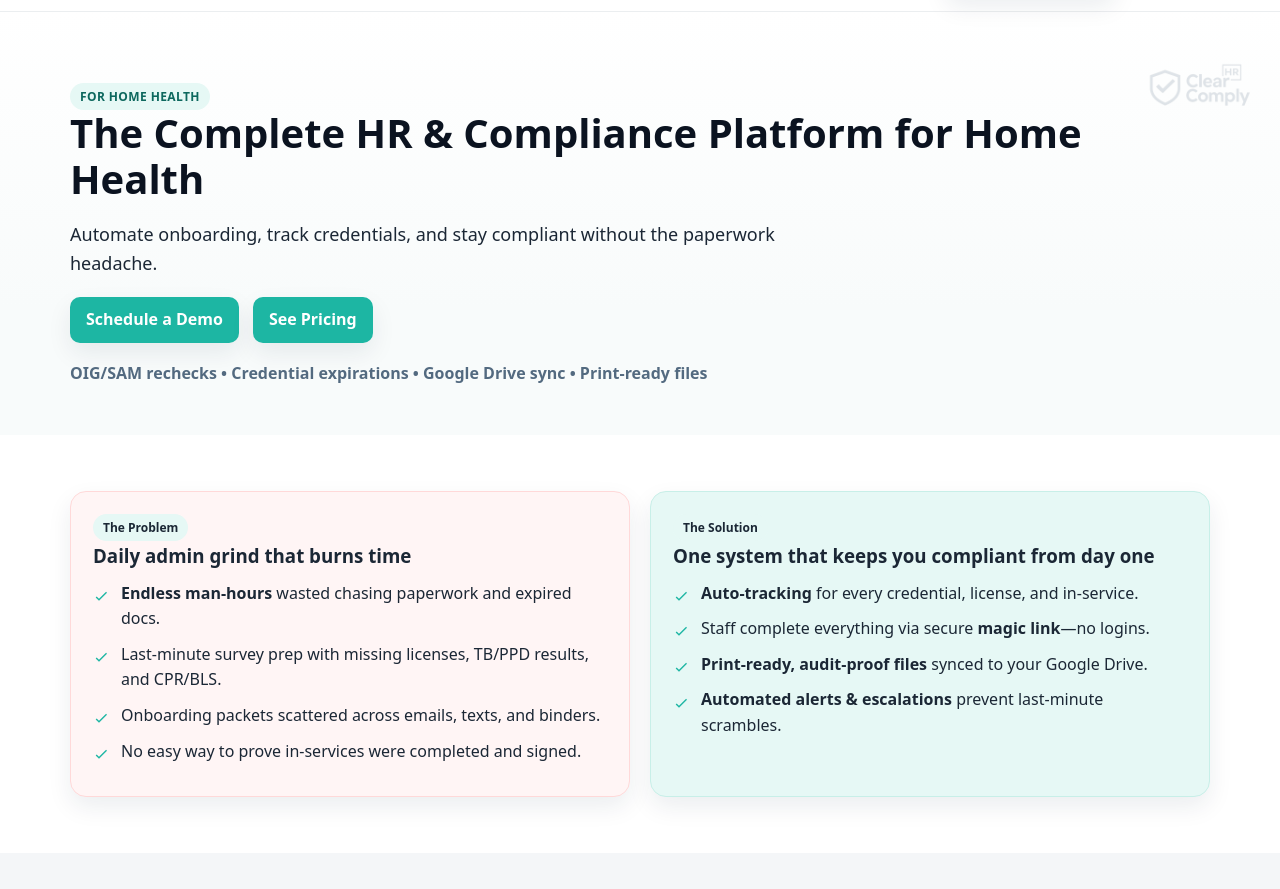
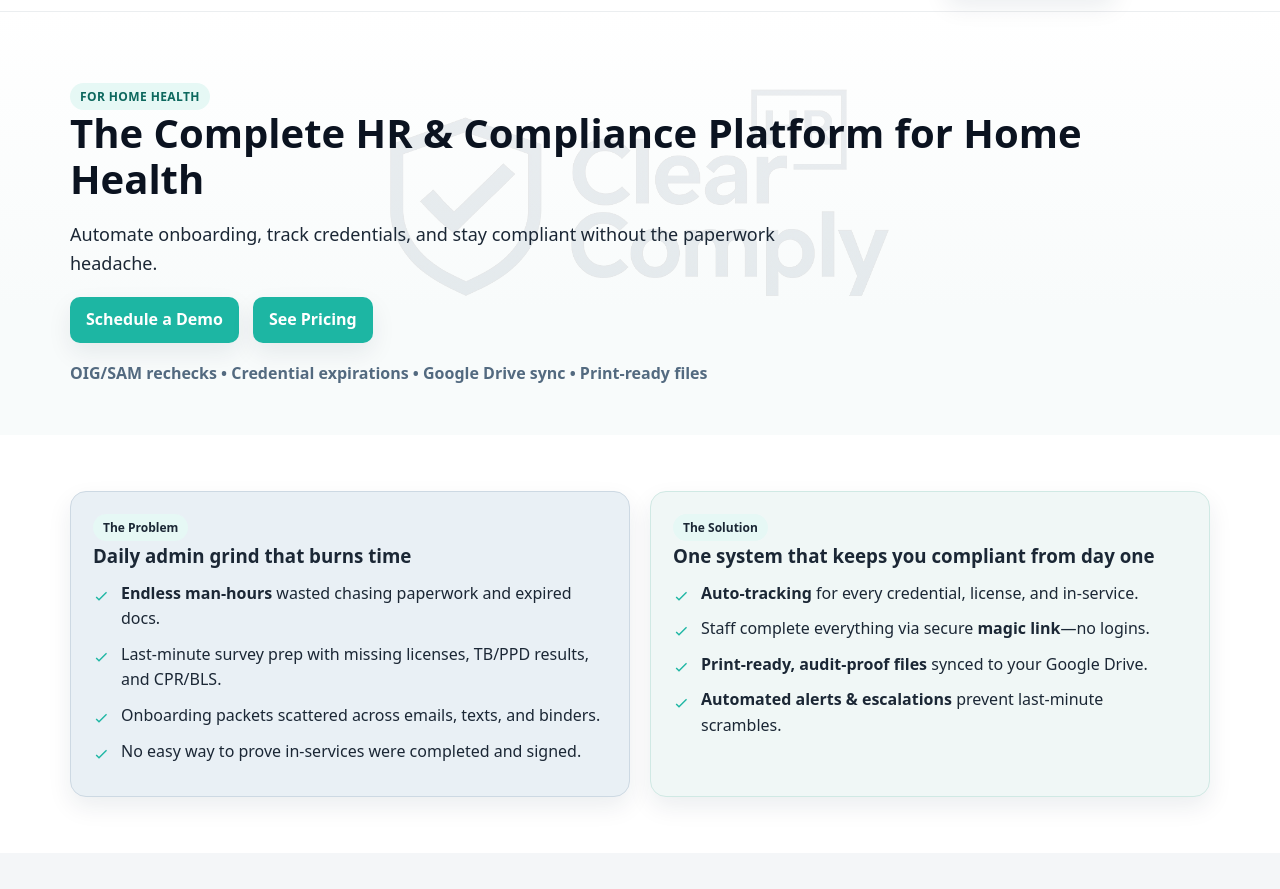
Before and after one commit to proguerra/clearcomplyhr, a plain HTML site: page clearcomply-hr-site_v6/index.html in a window 1280 px wide. Shown: the part 63-952 px from the top of the page. Drawn offline with Linux system fonts and the light colour scheme.

Commit message:
Adjust homepage card colors and hero logo

```diff
--- a/clearcomply-hr-site_v6/assets/css/styles.css
+++ b/clearcomply-hr-site_v6/assets/css/styles.css
@@ -46,11 +46,17 @@ a{color:var(--navy); text-decoration:none}
 .hero::after{
   content:"";
   position:absolute;
-  top:20px; right:20px;
-  width:120px; height:120px;
+  top:50%;
+  left:50%;
+  width:600px;
+  height:600px;
+  transform:translate(-50%, -50%);
   background:url('../img/logo.png') center/contain no-repeat;
-  opacity:0.12; pointer-events:none;
+  opacity:0.08;
+  pointer-events:none;
+  z-index:0;
 }
+.hero > .container{position:relative; z-index:1}
 .hero h1{font-size:40px; line-height:1.15; margin:0 0 10px; color:var(--ink)}
 .hero p.sub{font-size:18px; max-width:720px}
 .actions{display:flex; gap:14px; margin-top:20px; flex-wrap:wrap}
@@ -113,8 +119,9 @@ button{font:inherit}
 hr.sep{border:0; border-top:1px solid #e7eef6; margin:28px 0}
 
 /* Problem → Solution cards */
-.card-rose{background:#fff5f5; border-color:#ffd9d9}
-.card-teal{background:#e6f8f5; border-color:#c8efe8}
+/* Use muted palettes that complement site colors */
+.card-rose{background:#e9f0f5; border-color:#cdd9e3}
+.card-teal{background:#f0f7f6; border-color:#d0e9e4}
 .probsol{display:grid; grid-template-columns:repeat(2,1fr); gap:20px}
 
 /* Mobile */
@@ -129,5 +136,5 @@ hr.sep{border:0; border-top:1px solid #e7eef6; margin:28px 0}
   .nav-links{display:none}
   .nav.open .nav-links{display:flex; flex-direction:column; gap:12px; margin-top:12px}
   .probsol{grid-template-columns:1fr}
-  .hero::after{ width:96px; height:96px; top:12px; right:12px }
+  .hero::after{ width:300px; height:300px; top:50%; left:50%; transform:translate(-50%, -50%); }
 }
--- a/clearcomply-hr-site_v6/index.html
+++ b/clearcomply-hr-site_v6/index.html
@@ -82,7 +82,7 @@
       </div>
       <div class="card">
         <span class="badge">Tracking</span>
-        <h3>Credentials &amp; immunizations</h3>
+        <h3>Credentials Tracking</h3>
         <p>Licenses, CPR/BLS, TB/PPD, Hep B, Flu — renewal reminders for staff and admins.</p>
       </div>
       <div class="card">
```
